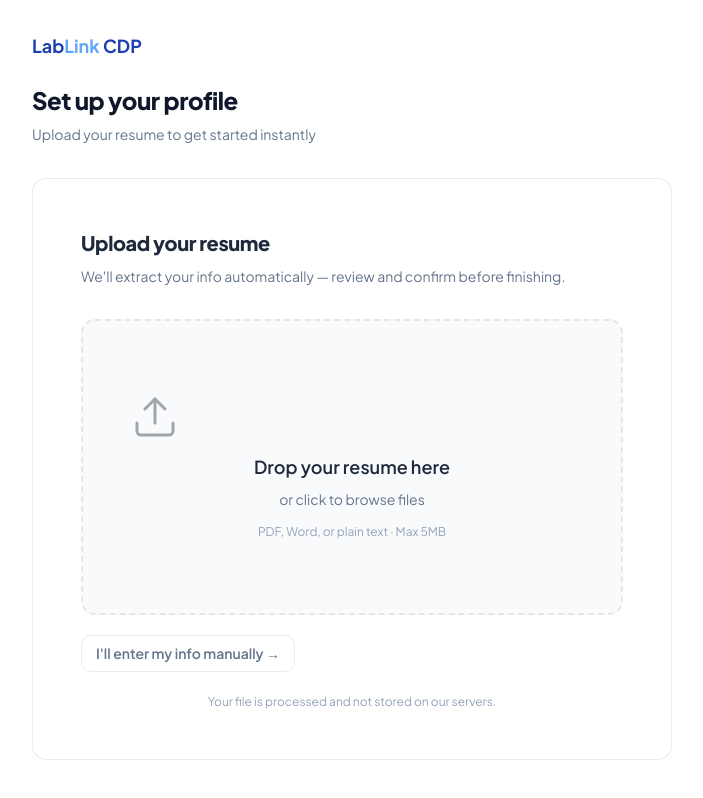
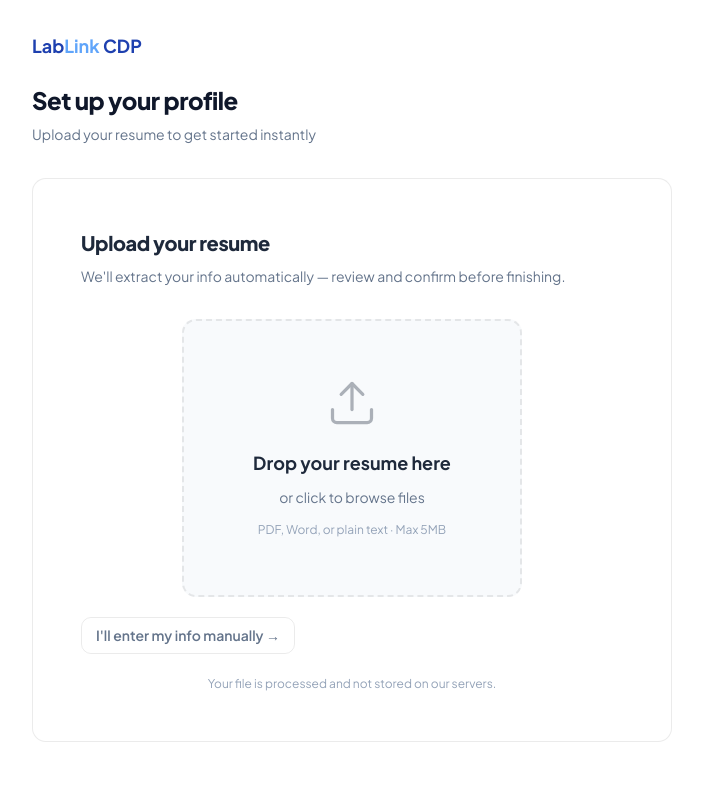
Before and after one commit to lablinkinitiative/lli-cdp-app, a React (Vite) app: page /onboarding in a window 1280 px wide. Shown: the top 798 px of the page, without its empty margins (288-991 px from the left). Built offline with nearby package versions, Linux system fonts and the light colour scheme; sample sign-in values are in the browser's storage.

Commit message:
Onboarding: portrait drop zone, remove 'AI' wording, fix styling

```diff
--- a/src/pages/Onboarding.tsx
+++ b/src/pages/Onboarding.tsx
@@ -320,10 +320,18 @@ export default function Onboarding() {
                   background: dragging ? 'var(--brand-50)' : resumeParsed ? 'var(--success-bg)' : 'var(--surface)',
                   borderRadius: 'var(--radius-lg)',
                   textAlign: 'center',
-                  padding: 'var(--sp-2xl) var(--sp-xl)',
+                  padding: '3.5rem var(--sp-lg)',
                   cursor: uploading ? 'wait' : 'pointer',
-                  transition: 'all 0.15s',
+                  transition: 'all 0.2s',
                   marginBottom: 'var(--sp-md)',
+                  minHeight: 260,
+                  display: 'flex',
+                  flexDirection: 'column',
+                  alignItems: 'center',
+                  justifyContent: 'center',
+                  maxWidth: 340,
+                  marginLeft: 'auto',
+                  marginRight: 'auto',
                 }}
               >
                 <input
@@ -337,7 +345,7 @@ export default function Onboarding() {
                 {uploading ? (
                   <div>
                     <div style={{ fontSize: '2.5rem', marginBottom: 'var(--sp-sm)' }}>⏳</div>
-                    <p style={{ color: 'var(--text-default)', fontWeight: 600, marginBottom: '0.25rem' }}>Parsing with AI…</p>
+                    <p style={{ color: 'var(--text-default)', fontWeight: 600, marginBottom: '0.25rem' }}>Reading your resume…</p>
                     <p style={{ color: 'var(--text-muted)', fontSize: 'var(--text-sm)' }}>Extracting your info from {resumeFileName}</p>
                   </div>
                 ) : resumeParsed ? (
@@ -348,15 +356,15 @@ export default function Onboarding() {
                     <p style={{ color: 'var(--text-faint)', fontSize: 'var(--text-xs)', marginTop: '0.5rem' }}>Click to upload a different file</p>
                   </div>
                 ) : (
-                  <div>
-                    <svg style={{ marginBottom: 'var(--sp-sm)', opacity: 0.4 }} width="48" height="48" viewBox="0 0 24 24" fill="none" stroke="currentColor" strokeWidth="1.5" strokeLinecap="round" strokeLinejoin="round" aria-hidden="true">
+                  <div style={{ display: 'flex', flexDirection: 'column', alignItems: 'center', gap: '0.5rem' }}>
+                    <svg style={{ marginBottom: '0.75rem', opacity: 0.35 }} width="52" height="52" viewBox="0 0 24 24" fill="none" stroke="currentColor" strokeWidth="1.5" strokeLinecap="round" strokeLinejoin="round" aria-hidden="true">
                       <path d="M21 15v4a2 2 0 01-2 2H5a2 2 0 01-2-2v-4"/>
                       <polyline points="17 8 12 3 7 8"/>
                       <line x1="12" y1="3" x2="12" y2="15"/>
                     </svg>
-                    <p style={{ color: 'var(--text-default)', fontWeight: 600, marginBottom: '0.375rem', fontSize: 'var(--text-lg)' }}>Drop your resume here</p>
-                    <p style={{ color: 'var(--text-muted)', fontSize: 'var(--text-sm)', marginBottom: 'var(--sp-sm)' }}>or click to browse files</p>
-                    <p style={{ color: 'var(--text-faint)', fontSize: 'var(--text-xs)' }}>PDF, Word, or plain text · Max 5MB</p>
+                    <p style={{ color: 'var(--text-default)', fontWeight: 700, fontSize: 'var(--text-lg)', margin: 0 }}>Drop your resume here</p>
+                    <p style={{ color: 'var(--text-muted)', fontSize: 'var(--text-sm)', margin: 0 }}>or click to browse files</p>
+                    <p style={{ color: 'var(--text-faint)', fontSize: 'var(--text-xs)', marginTop: '0.25rem' }}>PDF, Word, or plain text · Max 5MB</p>
                   </div>
                 )}
               </div>
```
